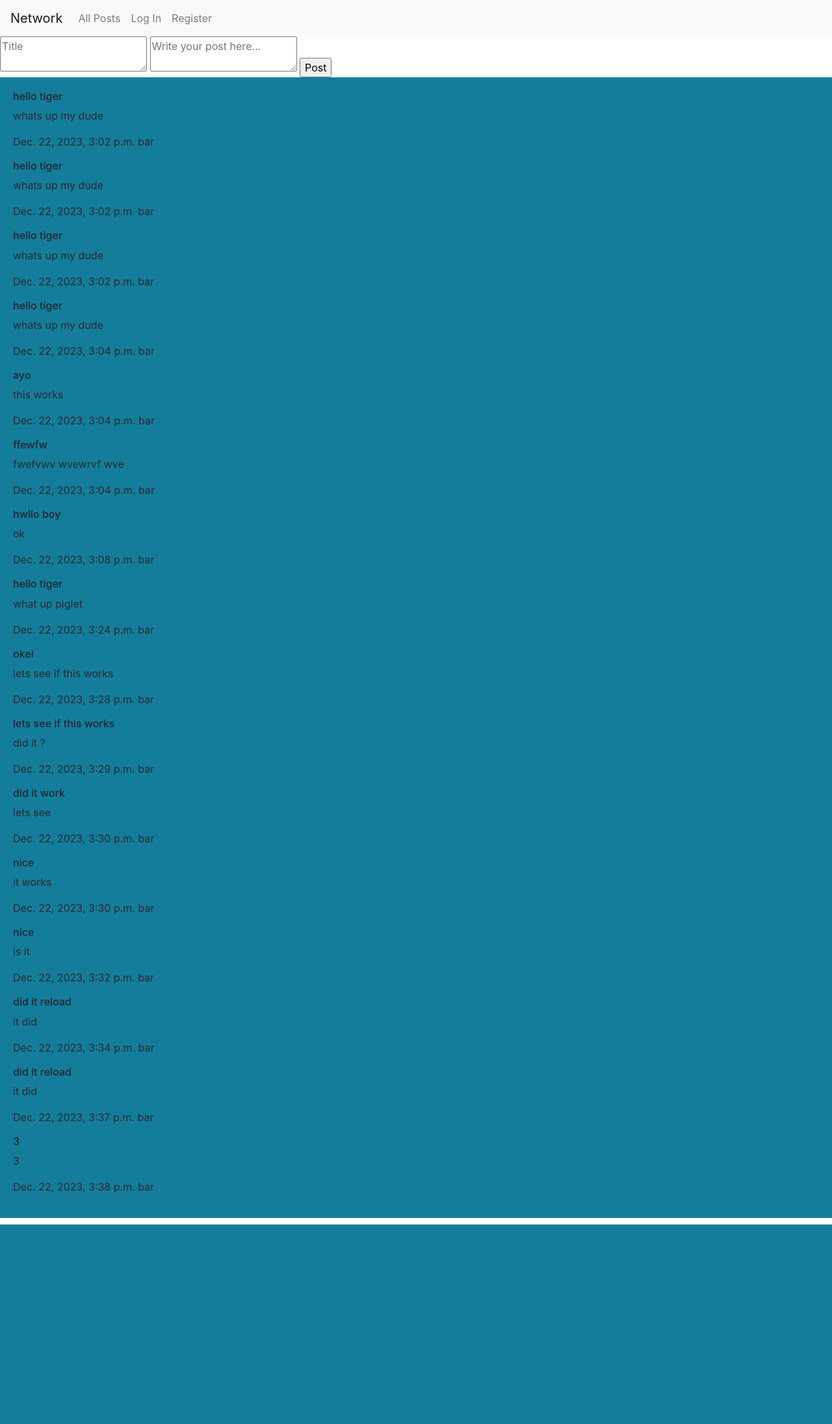
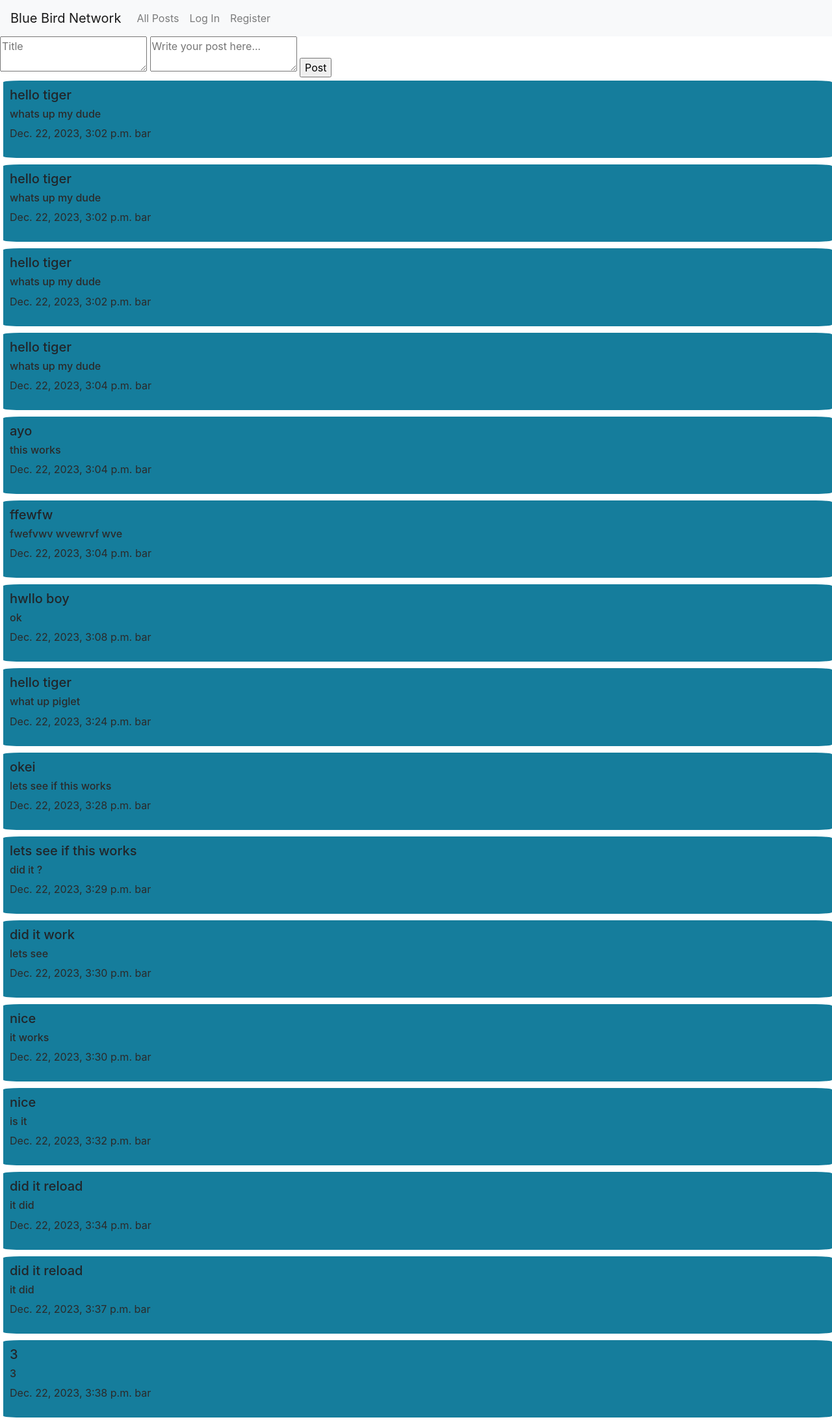
Before and after one commit to Marwanishere/network, a Django app: page / in a window 1280 px wide. Shown: the whole page at 65% size. Before the commit the page ends 1884 px from the top, so only its background shows below. Run offline with Django 3.2, Linux system fonts and the light colour scheme; data comes from the database, SQL or seed files in the repository; both versions use the stored data as it was after the commit; some libraries are stand-ins or nearby versions.

Commit message:
now when you hover over a post it turns to a lighter blue. also the margin and padding are sorted out a little better and the title of the post is slightly larger.

```diff
--- a/project4/network/static/network/styles.css
+++ b/project4/network/static/network/styles.css
@@ -1,9 +1,16 @@
 #old_posts{
     background-color: #157d9c;
-    padding: 20px;
+    padding: 10px;
     margin-bottom: 10px;
     animation-name: hide;
     animation-duration: 2s;
     animation-fill-mode: forwards;
     animation-play-state: paused;
+    border-radius: 2%;
+    margin-left: 5px;
+
 }
+
+#old_posts:hover{
+    background-color: #1b9ac1;
+}
--- a/project4/network/templates/network/index.html
+++ b/project4/network/templates/network/index.html
@@ -7,15 +7,15 @@
                 {% csrf_token %}
                 <textarea id="title-content" name = "title" placeholder = "Title"></textarea>
                 <textarea id="post-content" name="content" placeholder="Write your post here..."></textarea>
-                <input id = "submit-post" type="submit" value="Post">
+                <input style="margin-bottom: 5px; " id = "submit-post" type="submit" value="Post">
             </form>
-            <div id = "old_posts">
-                {% for post in old_posts %}
-                    <h6>{{ post.title }}</h6>
-                    <p style="color:rgb(43, 42, 42);">{{ post.content }}</p>
+            {% for post in old_posts %}
+                <div id = "old_posts">
+                    <h5>{{ post.title }}</h5>
+                    <h6 style="color:rgb(43, 42, 42);">{{ post.content }}</h6>
                     <p style="color:rgb(43, 42, 42);">{{ post.timestamp }}  {{ post.user }}</p>
-                {% endfor %}
-            </div>
+                </div>
+            {% endfor %}
         </body>
     </html>
 {% endblock %}
--- a/project4/network/templates/network/layout.html
+++ b/project4/network/templates/network/layout.html
@@ -10,7 +10,7 @@
     <body>
 
         <nav class="navbar navbar-expand-lg navbar-light bg-light">
-            <a class="navbar-brand" href="#">Network</a>
+            <a class="navbar-brand" href="#">Blue Bird Network</a>
 
             <div>
               <ul class="navbar-nav mr-auto">
```
Also changed, not shown: project4/db.sqlite3.
